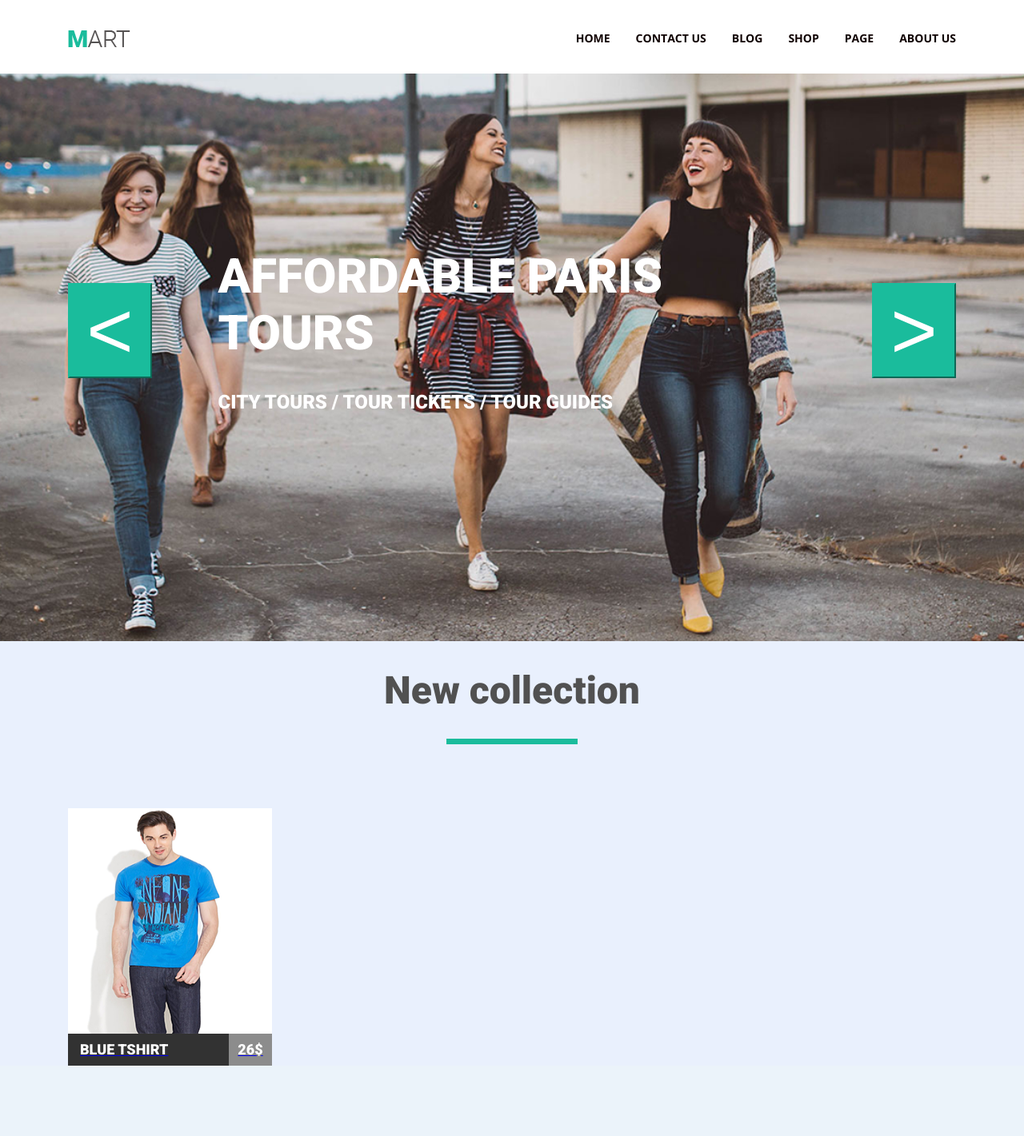
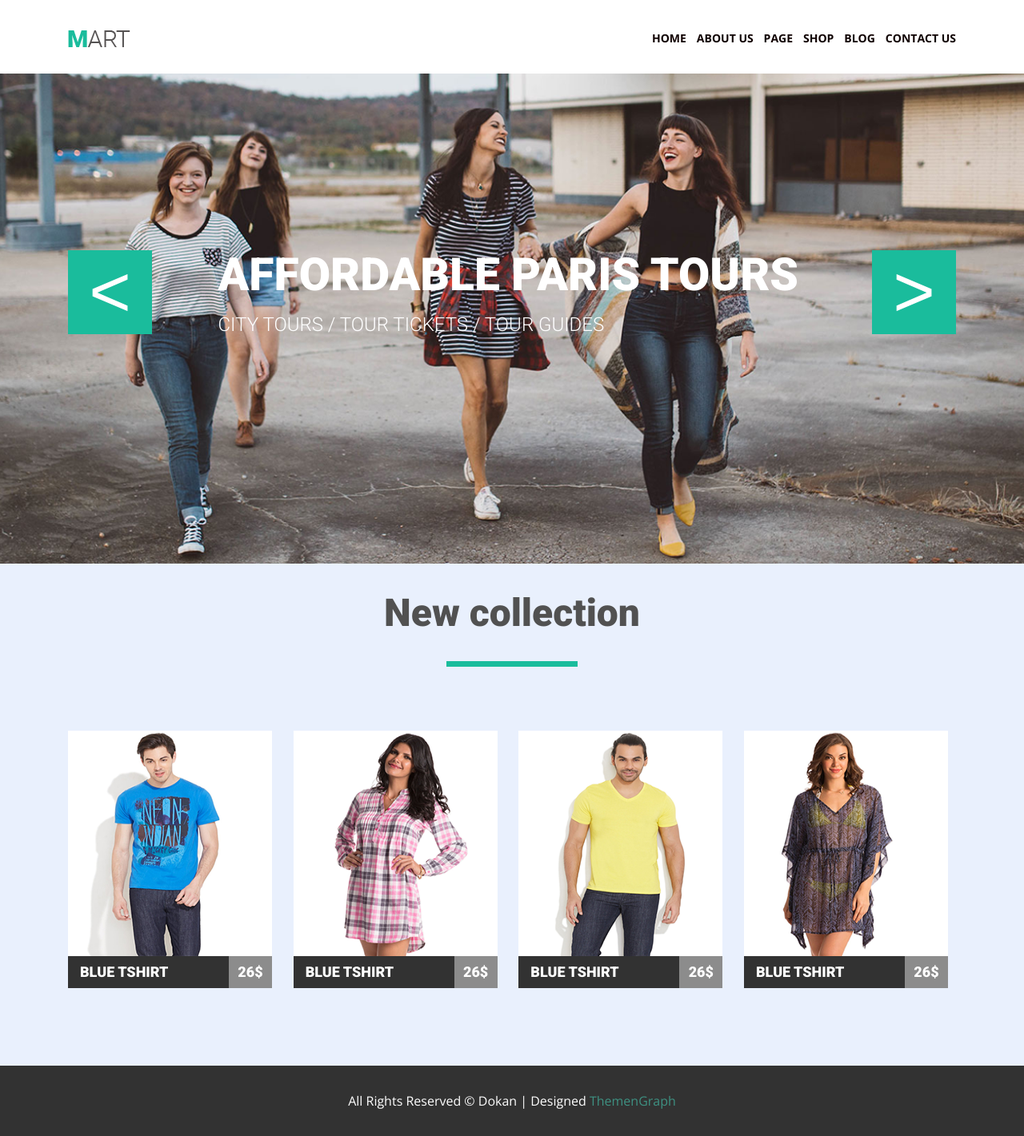
Before and after one commit to DenisZelenskiy/go-it-course, a web app: file hw-01-05/index.html in a window 1280 px wide. Shown: the whole page at 80% size. Before the commit the page ends 1333 px from the top, so only its background shows below. Run offline with its HTML, style and script files only (its server is not run), Linux system fonts and the light colour scheme; some libraries are stand-ins or nearby versions.

Commit message:
fix hw 01-05

```diff
--- a/hw-01-05/css/style.css
+++ b/hw-01-05/css/style.css
@@ -12,25 +12,16 @@ body {
 }
 .header {
   padding: 38px 0px 33px 0px;
-}
-.logo {
-  float: left;
+  display: flex;
+  justify-content: space-between;
 }
 .menu {
-  float: right;
+  list-style-type: none;
+  display: flex;
+  justify-content: space-between;
+  width: 380px;
 }
-
-.menu_link {
-  float: right;
-  list-style-type: none;
-  margin-left: 32px;
-}
-.menu_link:first-child {
-  float: left;
-  margin-left: 0px;
-}
-
-.menu_link a {
+.menu_link_one {
   text-decoration: none;
   font-family: "Open Sans", sans-serif;
   font-size: 14px;
@@ -38,13 +29,8 @@ body {
   color: #0f0101;
   font-weight: bold;
 }
-.menu_link a:hover {
+.menu_link_one:hover {
   color: #4ec6ab;
-}
-.clearfix::after {
-  content: "";
-  display: table;
-  clear: both;
 }
 .slide {
   background-image: url("../img/slide.png");
@@ -55,23 +41,25 @@ body {
 }
 
 .slide_title {
-  font-size: 60px;
-  margin-bottom: 37px;
+  font-size: 57px;
   color: #ffffff;
+  font-family: 'Roboto', sans-serif;
 }
 .slide_description {
   font-size: 24px;
   color: #ffffff;
+  font-family: 'Roboto', sans-serif;
+  font-stretch: 300;
 }
 .slide_link {
   text-decoration: none;
+  color: #ffffff;
+  font-size: 90px;
 }
 
 .slide_button {
   background-color: #1abc9c;
-  border-color: #1abc9c;
-  font-size: 100px;
-  color: #ffffff;
+  border:1px solid #1abc9c;
   width: 105px;
 }
 .slide_wraper {
@@ -81,7 +69,11 @@ body {
   padding: 218px 0px 285px 0px;
 }
 .slide_caption {
+  display: flex;
+  flex-direction: column;
   width: 735px;
+  justify-content: space-between;
+  height: 110px;
 }
 .new_collection {
   background-color: #e9f0fd;
@@ -103,10 +95,17 @@ body {
   margin: 32px auto 80px;
 }
 .collection_prise {
-  width: 255px;
+  width: 1100px;
+  display: flex;
+  justify-content: space-between;
+  padding-bottom: 97px;
 }
 .collection_one {
   position: relative;
+  width: 255px;
+}
+.collection_link{
+  text-decoration: none;
 }
 .collection_hower {
   position: absolute;
@@ -124,7 +123,7 @@ body {
 .collection_img {
   display: block;
 }
-.collection_link:hover .collection_hower {
+.collection_one:hover .collection_hower {
   z-index: 999;
 }
 .collection_hower_btn {
@@ -149,7 +148,6 @@ body {
   font-size: 30px;
   line-height: 50px;
   width: 166px;
-  background-color: rgba(0, 0, 0, 0);
   border-color: #ffffff;
   border-width: 1px;
   margin-top: 7px;
@@ -169,7 +167,6 @@ body {
 .collection_info {
   display: flex;
   justify-content: space-between;
-  font-family: "Roboto", sans-serif;
   text-transform: uppercase;
   font-size: 18px;
   line-height: 40px;
@@ -180,12 +177,38 @@ body {
   color: #ffffff;
   display: block;
   width: 201px;
+  font-weight: bold;
 }
 .collection_cost {
   background-color: #8c8c8c;
   width: 54px;
   text-align: center;
+
+}
+.collection_one:hover .collection_name{
+  background-color:#1abc9c;
+}
+.collection_one:hover .collection_cost{
+  background-color:#7fd9c7;
 }
 .collection_name {
   padding-left: 15px;
 }
+.footer{
+  width: 100%;
+  background-color: #323232;
+  height: 88px;
+  display: flex;
+  justify-content: center;
+  align-items: center;
+
+}
+.footer_info{
+  font-family: "Open Sans", sans-serif;
+  font-size: 16px;
+  color: #fefefe;
+}
+.footer_info::after{
+  content: "ThemenGraph";
+  color: #3e9182;
+}
--- a/hw-01-05/index.html
+++ b/hw-01-05/index.html
@@ -8,8 +8,7 @@
     <link href="https://fonts.googleapis.com/css?family=Open+Sans" rel="stylesheet">
     <link rel="stylesheet" href="https://use.fontawesome.com/releases/v5.0.13/css/all.css" integrity="sha384-DNOHZ68U8hZfKXOrtjWvjxusGo9WQnrNx2sqG0tfsghAvtVlRW3tvkXWZh58N9jp"
         crossorigin="anonymous">
-        <link href="https://fonts.googleapis.com/css?family=Roboto:900" rel="stylesheet">
-    <link href="https://fonts.googleapis.com/css?family=Roboto:900" rel="stylesheet">
+    <link href="https://fonts.googleapis.com/css?family=Roboto:300,900" rel="stylesheet">
     <link href="https://fonts.googleapis.com/css?family=Open+Sans:700" rel="stylesheet">
     <link rel="stylesheet" href="css/style.css">
     <title>Mart</title>
@@ -17,46 +16,43 @@
 
 <body>
     <div class="wraper">
-        <header class="header clearfix">
+        <header class="header">
             <img class="logo" src="img/logo.png" alt="logo" height="21 px" width="78 px">
-            <ul class="menu clearfix">
+            <ul class="menu">
                 <li class="menu_link">
-                    <a href="#home">home</a>
+                    <a class="menu_link_one" href="#home">home</a>
                 </li>
                 <li class="menu_link">
-                    <a href="#about us">about us</a>
+                    <a class="menu_link_one" href="#about us">about us</a>
                 </li>
                 <li class="menu_link">
-                    <a href="#page">page</a>
+                    <a class="menu_link_one" href="#page">page</a>
                 </li>
                 <li class="menu_link">
-                    <a href="#shop">shop</a>
+                    <a class="menu_link_one" href="#shop">shop</a>
                 </li>
                 <li class="menu_link">
-                    <a href="#blog">blog</a>
+                    <a class="menu_link_one" href="#blog">blog</a>
                 </li>
                 <li class="menu_link">
-                    <a href="#contact us">contact us</a>
+                    <a class="menu_link_one" href="#contact us">contact us</a>
                 </li>
             </ul>
         </header>
-
-
     </div>
     <div class="slide">
         <div class="slide_wraper wraper">
-            <a class="slide_link" href="#">
-                <button class="slide_button">
-                    <</button>
-            </a>
+            <button class="slide_button">
+                <a class="slide_link" href="#">
+                    <</a>
+            </button>
             <div class="slide_caption">
                 <h2 class="slide_title">AFFORDABLE PARIS TOURS</h2>
                 <p class="slide_description">CITY TOURS / TOUR TICKETS / TOUR GUIDES</p>
             </div>
-
-            <a class="slide_link" href="#">
-                <button class="slide_button right">></button>
-            </a>
+            <button class="slide_button">
+                <a class="slide_link" href="#">></a>
+            </button>
         </div>
     </div>
     <div class="new_collection">
@@ -64,13 +60,118 @@
             <h2 class="collection_titel">New collection</h2>
             <div class="collection_prise">
                 <div class="collection_one">
-                    <a class="collection_link" href="#collection link">
+                    <div class="collection_link">
                         <img class="collection_img" src="img/category1.png" alt="category1" height="282px" width="255px">
                         <div class="collection_info">
                             <span class="collection_name">Blue tshirt</span>
                             <span class="collection_cost">26$</span>
                         </div>
-                    </a>
+                    </div>
+                    <div class="collection_hower">
+                        <div class="collection_hower_btns">
+                            <div class="collection_hower_links">
+                                <a class="collection_hower_link" href="#collection_hower_btn">
+                                    <button class="collection_hower_btn">
+                                        <i class="far fa-heart"></i>
+                                    </button>
+                                </a>
+                                <a class="collection_hower_link" href="#collection_hower_btn">
+                                    <button class="collection_hower_btn">
+                                        <i class="fas fa-random"></i>
+                                    </button>
+                                </a>
+                                <a class="collection_hower_link" href="#collection_hower_btn">
+                                    <button class="collection_hower_btn">
+                                        <i class="far fa-clock"></i>
+                                    </button>
+                                </a>
+                            </div>
+                            <div class="collection_hower_addtocard">
+                                <a href="#add to cart">
+                                    <button class="collection_hower_card">Add to cerd</button>
+                                </a>
+                            </div>
+                        </div>
+                    </div>
+                </div>
+                <div class="collection_one">
+                    <div class="collection_link">
+                        <img class="collection_img" src="img/category2.png" alt="category2" height="282px" width="255px">
+                        <div class="collection_info">
+                            <span class="collection_name">Blue tshirt</span>
+                            <span class="collection_cost">26$</span>
+                        </div>
+                    </div>
+                    <div class="collection_hower">
+                        <div class="collection_hower_btns">
+                            <div class="collection_hower_links">
+                                <a class="collection_hower_link" href="#collection_hower_btn">
+                                    <button class="collection_hower_btn">
+                                        <i class="far fa-heart"></i>
+                                    </button>
+                                </a>
+                                <a class="collection_hower_link" href="#collection_hower_btn">
+                                    <button class="collection_hower_btn">
+                                        <i class="fas fa-random"></i>
+                                    </button>
+                                </a>
+                                <a class="collection_hower_link" href="#collection_hower_btn">
+                                    <button class="collection_hower_btn">
+                                        <i class="far fa-clock"></i>
+                                    </button>
+                                </a>
+                            </div>
+                            <div class="collection_hower_addtocard">
+                                <a href="#add to cart">
+                                    <button class="collection_hower_card">Add to cerd</button>
+                                </a>
+                            </div>
+                        </div>
+                    </div>
+                </div>
+                <div class="collection_one">
+                    <div class="collection_link">
+                        <img class="collection_img" src="img/category3.png" alt="category3" height="282px" width="255px">
+                        <div class="collection_info">
+                            <span class="collection_name">Blue tshirt</span>
+                            <span class="collection_cost">26$</span>
+                        </div>
+                    </div>
+                    <div class="collection_hower">
+                        <div class="collection_hower_btns">
+                            <div class="collection_hower_links">
+                                <a class="collection_hower_link" href="#collection_hower_btn">
+                                    <button class="collection_hower_btn">
+                                        <i class="far fa-heart"></i>
+                                    </button>
+                                </a>
+                                <a class="collection_hower_link" href="#collection_hower_btn">
+                                    <button class="collection_hower_btn">
+                                        <i class="fas fa-random"></i>
+                                    </button>
+                                </a>
+                                <a class="collection_hower_link" href="#collection_hower_btn">
+                                    <button class="collection_hower_btn">
+                                        <i class="far fa-clock"></i>
+                                    </button>
+                                </a>
+                            </div>
+                            <div class="collection_hower_addtocard">
+                                <a href="#add to cart">
+                                    <button class="collection_hower_card">Add to cerd</button>
+                                </a>
+                            </div>
+                        </div>
+                    </div>
+                </div>
+                <div class="collection_one">
+                    <div class="collection_link">
+                        <img class="collection_img" src="img/category4.png" alt="category4" height="282px" width="255px">
+                        <div class="collection_info">
+                            <span class="collection_name">Blue tshirt</span>
+                            <span class="collection_cost">26$</span>
+                        </div>
+                    </div>
                     <div class="collection_hower">
                         <div class="collection_hower_btns">
                             <div class="collection_hower_links">
@@ -102,6 +203,9 @@
             </div>
         </div>
     </div>
+    <footer class="footer">
+        <span class="footer_info">All Rights Reserved © Dokan | Designed </span>
+    </footer>
 
 
 </body>
```
Also changed, not shown: 17.05.2018/Plan.html (deleted, +0 -40 lines), 17.05.2018/Tasks.html (deleted, +0 -31 lines), 17.05.2018/index.html (deleted, +0 -74 lines), work/work 1/css/style.css (deleted, +0 -14 lines), work/work 1/index.html (deleted, +0 -23 lines), 17.05.2018/img/pict.png (deleted), work/work 1/img/bg.png (deleted), work/work 1/img/logo.png (deleted), 1 other file.
